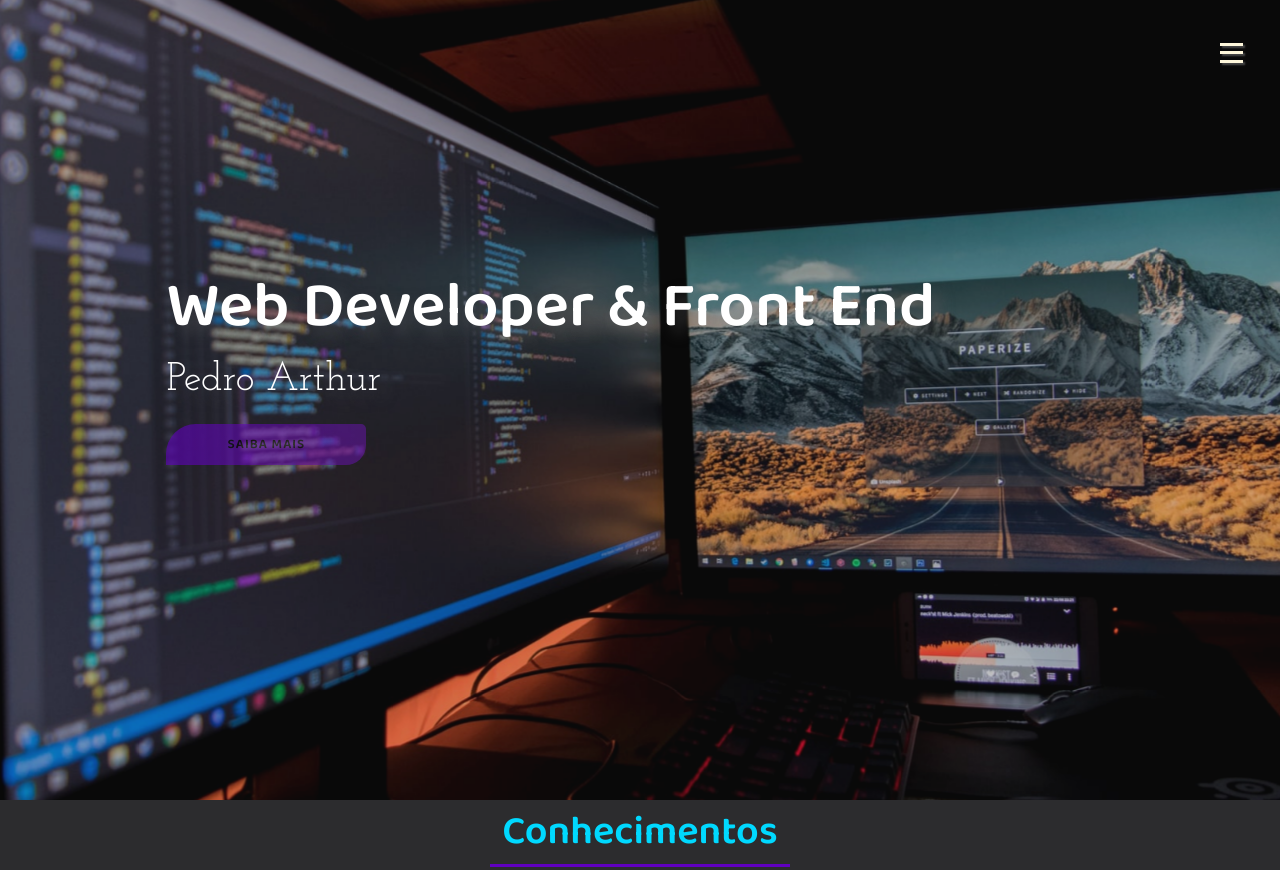
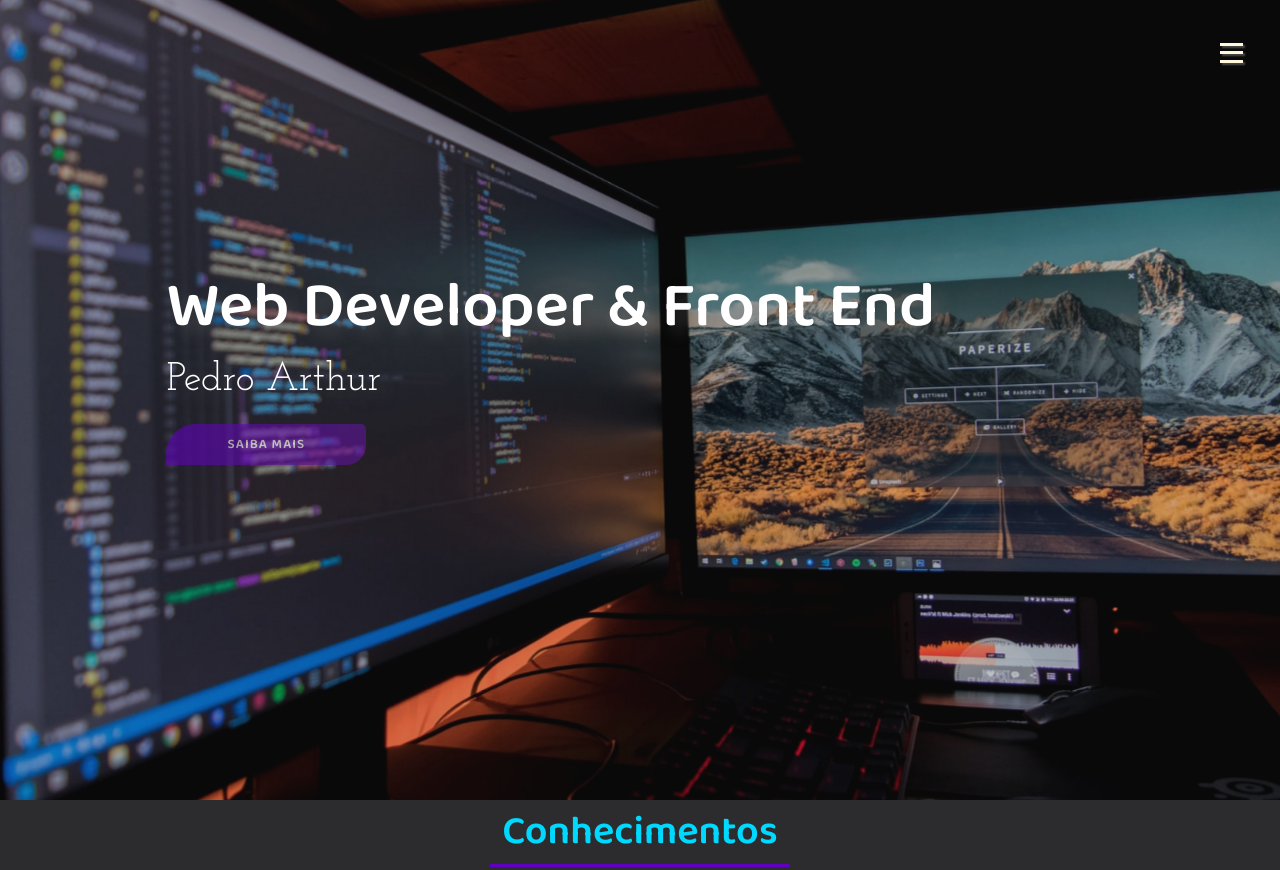
Before and after one commit to Pedroarthur1999/Portifolio_Web, a plain HTML site: page index.html in a window 1280 px wide. Shown: the top 870 px of the page. Drawn offline with Linux system fonts and the light colour scheme.

Commit message:
button changes

```diff
--- a/index.html
+++ b/index.html
@@ -50,7 +50,7 @@
           <div class="banner">
               <h1>Web Developer & Front End</h1>
               <p>Pedro Arthur</p>
-              <a href="#secao-conhecimento"> <button class="button">Saiba Mais</button></a>
+               <button class="button"><a href="#secao-conhecimento">Saiba Mais</a></button>
 
 
           </div>
```
